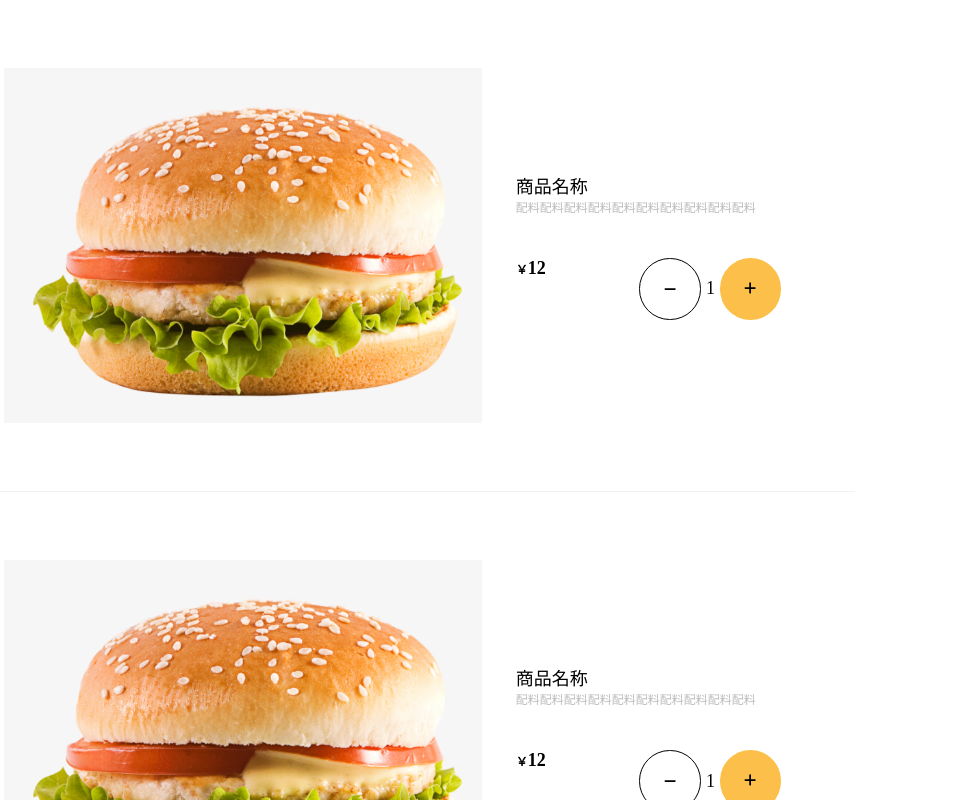
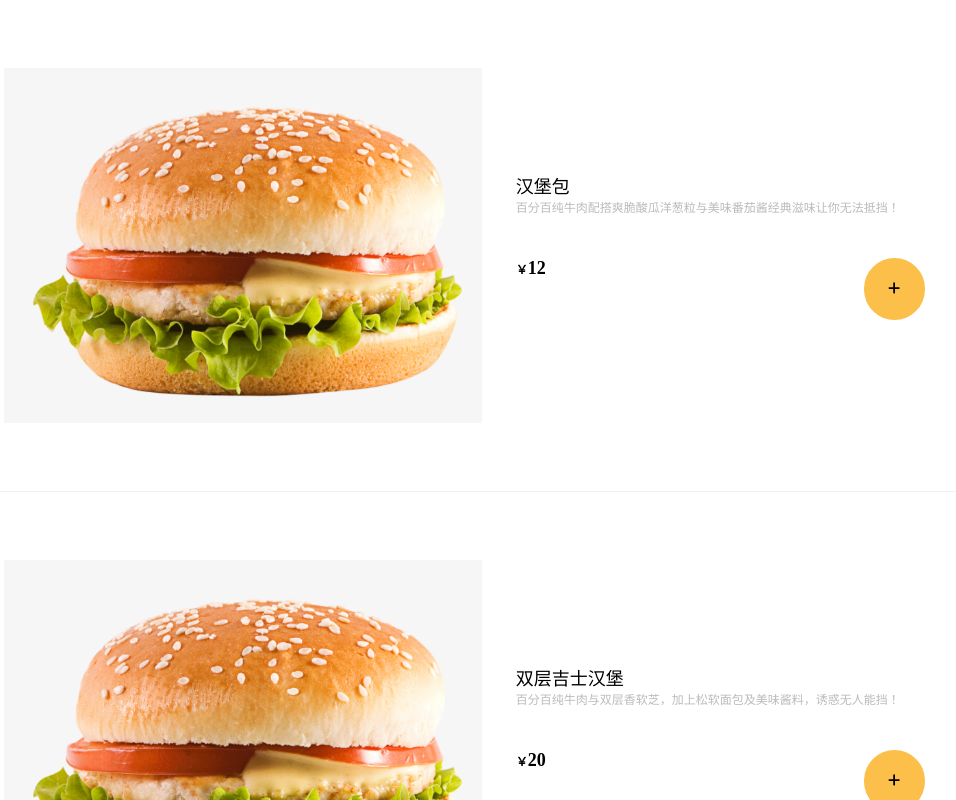
Before and after one commit to Timesi/frontend_react, a React (Create React App) app: page / in a window 1280 px wide. Shown: the whole page, without its empty margins (27-983 px from the left). Built offline with nearby package versions, Linux system fonts and the light colour scheme.

Commit message:
complete p58_load_mealsData

```diff
--- a/src/App.js
+++ b/src/App.js
@@ -1,10 +1,62 @@
+import { useState } from 'react';
 import './App.css';
 import Meals from './components/Meals/Meals';
 
+// 模拟数据
+const MEALS_DATA = [
+  {
+      id: '1',
+      title: '汉堡包',
+      desc: '百分百纯牛肉配搭爽脆酸瓜洋葱粒与美味番茄酱经典滋味让你无法抵挡！',
+      price: 12,
+      img: '/img/meals/1.png'
+  },
+  {
+      id: '2',
+      title: '双层吉士汉堡',
+      desc: '百分百纯牛肉与双层香软芝，加上松软面包及美味酱料，诱惑无人能挡！',
+      price: 20,
+      img: '/img/meals/2.png'
+  },
+  {
+      id: '3',
+      title: '巨无霸',
+      desc: '两块百分百纯牛肉，搭配生菜、洋葱等新鲜食材，口感丰富，极致美味！',
+      price: 24,
+      img: '/img/meals/3.png'
+  }, {
+      id: '4',
+      title: '麦辣鸡腿汉堡',
+      desc: '金黄脆辣的外皮，鲜嫩幼滑的鸡腿肉，多重滋味，一次打动您挑剔的味蕾！',
+      price: 21,
+      img: '/img/meals/4.png'
+  }, {
+      id: '5',
+      title: '板烧鸡腿堡',
+      desc: '原块去骨鸡排嫩滑多汁，与翠绿新鲜的生菜和香浓烧鸡酱搭配，口感丰富！',
+      price: 22,
+      img: '/img/meals/5.png'
+  }, {
+      id: '6',
+      title: '麦香鸡',
+      desc: '清脆爽口的生菜，金黄酥脆的鸡肉。营养配搭，好滋味的健康选择！',
+      price: 14,
+      img: '/img/meals/6.png'
+  }, {
+      id: '7',
+      title: '吉士汉堡包',
+      desc: '百分百纯牛肉与香软芝士融为一体配合美味番茄醬丰富口感一咬即刻涌现！',
+      price: 12,
+      img: '/img/meals/7.png'
+  }
+];
+
 function App() {
+  const [mealsData, setMealsdata] = useState(MEALS_DATA);
+
   return (
     <div>
-      <Meals />
+      <Meals mealsData={mealsData} />
     </div>
   );
 }
--- a/src/components/Meals/Meal/Meal.js
+++ b/src/components/Meals/Meal/Meal.js
@@ -4,18 +4,18 @@ import Counter from './../../UI/Counter/Counter';
 
 // 食物
 
-const Meal = () => {
+const Meal = (props) => {
     return (
         <div className={classes.Meal}>
             <div className={classes.ImgBox}>
-                <img src='/img/meals/1.png' />
+                <img src={props.meal.img} />
             </div>
             <div>
-                <h2 className={classes.Title}>商品名称</h2>
-                <p className={classes.Desc}>配料配料配料配料配料配料配料配料配料配料</p>
+                <h2 className={classes.Title}>{props.meal.title}</h2>
+                <p className={classes.Desc}>{props.meal.desc}</p>
                 <div className={classes.PriceWrap}>
-                    <span className={classes.Price}>12</span>
-                    <Counter amount={1}/>
+                    <span className={classes.Price}>{props.meal.price}</span>
+                    <Counter amount={props.meal.amount}/>
                 </div>
             </div>
         </div>
--- a/src/components/Meals/Meals.js
+++ b/src/components/Meals/Meals.js
@@ -4,19 +4,16 @@ import classes from './Meals.module.css';
 
 // 食物列表组件
 
-const Meals = () => {
+const Meals = (props) => {
     return (
         // 现在将滚动条设置给了Meals
         <div className={classes.Meals}>
-            <Meal />
-            <Meal />
-            <Meal />
-            <Meal />
-            <Meal />
-            <Meal />
-            <Meal />
-            <Meal />
-            <Meal />
+            {props.mealsData.map(item =>
+                <Meal
+                    key={item.id}
+                    meal={item}
+                />
+            )}
         </div>
      );
 }
```
